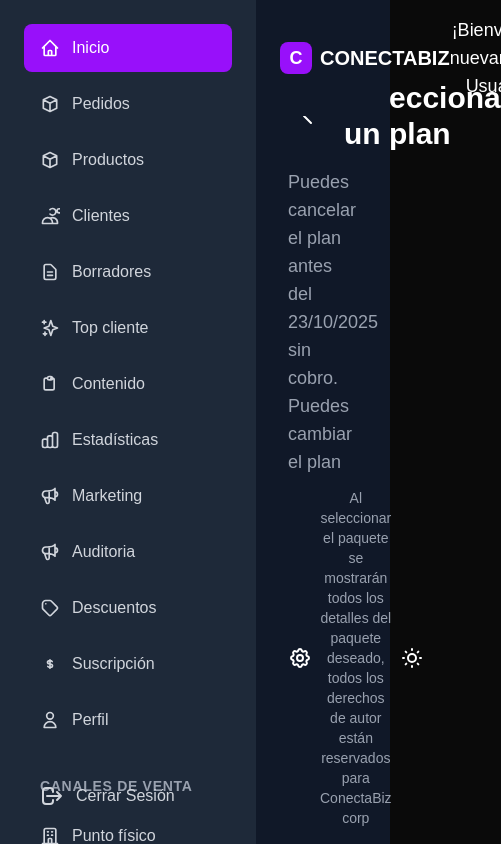
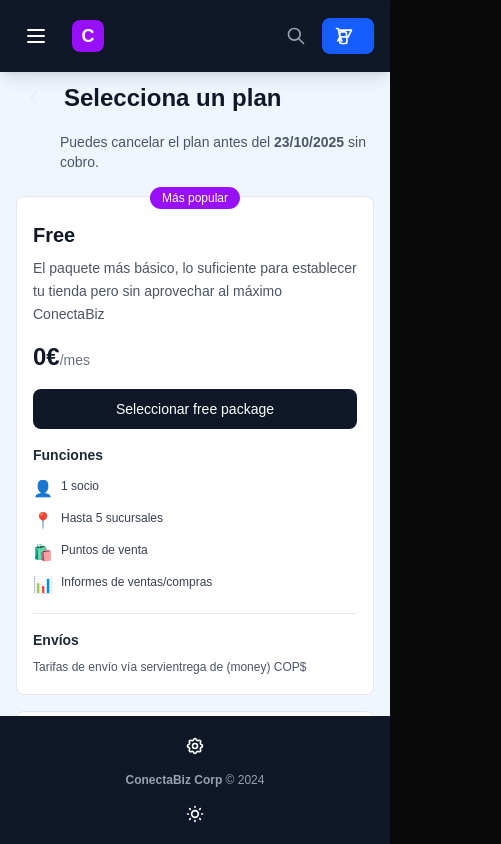
Before and after one commit to MiguelRestrepoL/ConectaBizFend, a Next.js app in the folder frontend/: page /home in a window 390 px wide. Shown: the top 844 px of the page, 501 px wide, since content can reach past the window. Built offline with nearby package versions, Linux system fonts and the light colour scheme; no server answers.

Commit message:
Responsive (testing) v1.0

```diff
--- a/frontend/src/app/components/Footer.jsx
+++ b/frontend/src/app/components/Footer.jsx
@@ -1,12 +1,27 @@
+'use client';
+
 import React from 'react';
 
 const Footer = () => {
   return (
-    <footer className="bg-gray-900 text-white px-6 py-4 flex items-center justify-between fixed bottom-0 left-64 right-0 z-10">
+    <footer className="
+      fixed bottom-0 right-0
+      bg-gray-900 text-white
+      px-4 sm:px-6 lg:px-8 py-3 sm:py-4
+      w-full lg:left-64
+      flex flex-col sm:flex-row
+      items-center justify-between
+      gap-2 sm:gap-0
+      shadow-lg
+      z-30
+    ">
       {/* Settings Icon */}
       <div className="flex items-center">
-        <button className="p-2 hover:bg-gray-700 rounded-lg transition-colors">
-          <svg className="h-6 w-6" fill="none" stroke="currentColor" viewBox="0 0 24 24">
+        <button
+          className="p-2 hover:bg-gray-700 rounded-lg transition-colors"
+          aria-label="Configuración"
+        >
+          <svg className="h-5 w-5 sm:h-6 sm:w-6" fill="none" stroke="currentColor" viewBox="0 0 24 24">
             <path strokeLinecap="round" strokeLinejoin="round" strokeWidth={2} d="M10.325 4.317c.426-1.756 2.924-1.756 3.35 0a1.724 1.724 0 002.573 1.066c1.543-.94 3.31.826 2.37 2.37a1.724 1.724 0 001.065 2.572c1.756.426 1.756 2.924 0 3.35a1.724 1.724 0 00-1.066 2.573c.94 1.543-.826 3.31-2.37 2.37a1.724 1.724 0 00-2.572 1.065c-.426 1.756-2.924 1.756-3.35 0a1.724 1.724 0 00-2.573-1.066c-1.543.94-3.31-.826-2.37-2.37a1.724 1.724 0 00-1.065-2.572c-1.756-.426-1.756-2.924 0-3.35a1.724 1.724 0 001.066-2.573c-.94-1.543.826-3.31 2.37-2.37.996.608 2.296.07 2.572-1.065z" />
             <path strokeLinecap="round" strokeLinejoin="round" strokeWidth={2} d="M15 12a3 3 0 11-6 0 3 3 0 016 0z" />
           </svg>
@@ -15,15 +30,22 @@
 
       {/* Copyright Text */}
       <div className="flex-1 text-center">
-        <p className="text-sm text-gray-400">
-          Al seleccionar el paquete se mostrarán todos los detalles del paquete deseado, todos los derechos de autor están reservados para ConectaBiz corp
+        <p className="text-xs sm:text-sm text-gray-400">
+          <span className="hidden md:inline">
+            Al seleccionar el paquete se mostrarán todos los detalles del paquete deseado, todos los derechos de autor están reservados para
+          </span>
+          <span className="font-semibold"> ConectaBiz Corp</span>
+          <span className="md:hidden"> © 2024</span>
         </p>
       </div>
 
       {/* Theme Toggle */}
       <div className="flex items-center">
-        <button className="p-2 hover:bg-gray-700 rounded-lg transition-colors">
-          <svg className="h-6 w-6" fill="none" stroke="currentColor" viewBox="0 0 24 24">
+        <button
+          className="p-2 hover:bg-gray-700 rounded-lg transition-colors"
+          aria-label="Cambiar tema"
+        >
+          <svg className="h-5 w-5 sm:h-6 sm:w-6" fill="none" stroke="currentColor" viewBox="0 0 24 24">
             <path strokeLinecap="round" strokeLinejoin="round" strokeWidth={2} d="M12 3v1m0 16v1m9-9h-1M4 12H3m15.364 6.364l-.707-.707M6.343 6.343l-.707-.707m12.728 0l-.707.707M6.343 17.657l-.707.707M16 12a4 4 0 11-8 0 4 4 0 018 0z" />
           </svg>
         </button>
--- a/frontend/src/app/components/Header.jsx
+++ b/frontend/src/app/components/Header.jsx
@@ -1,26 +1,50 @@
+'use client';
+
 import React from 'react';
 
-const Header = ({ userName = 'Usuario' }) => {
+const Header = ({ userName = 'Usuario', onMenuClick }) => {
   return (
-    <header className="bg-gray-900 text-white px-6 py-4 flex items-center justify-between fixed top-0 left-64 right-0 z-10">
-      {/* Logo */}
-      <div className="flex items-center space-x-2">
-        <div className="w-8 h-8 bg-purple-600 rounded-lg flex items-center justify-center">
-          <span className="text-white font-bold text-lg">C</span>
+    <header className="
+      fixed top-0 right-0 z-40
+      bg-gray-900 text-white
+      px-4 sm:px-6 lg:px-8 py-4
+      w-full lg:left-64
+      flex items-center justify-between
+      shadow-lg
+    ">
+      {/* Sección Izquierda: Hamburguesa + Logo */}
+      <div className="flex items-center space-x-4">
+        {/* Botón hamburguesa (solo móvil) */}
+        <button
+          onClick={onMenuClick}
+          className="lg:hidden text-white hover:text-gray-300 transition-colors p-2"
+          aria-label="Abrir menú"
+        >
+          <svg className="w-6 h-6" fill="none" stroke="currentColor" viewBox="0 0 24 24">
+            <path strokeLinecap="round" strokeLinejoin="round" strokeWidth={2} d="M4 6h16M4 12h16M4 18h16" />
+          </svg>
+        </button>
+
+        {/* Logo (visible en móvil, oculto en desktop) */}
+        <div className="lg:hidden flex items-center space-x-2">
+          <div className="w-8 h-8 bg-purple-600 rounded-lg flex items-center justify-center">
+            <span className="text-white font-bold text-lg">C</span>
+          </div>
+          <span className="text-lg font-bold hidden sm:inline">CONECTABIZ</span>
         </div>
-        <span className="text-xl font-bold">CONECTABIZ</span>
       </div>
 
-      {/* Welcome Message */}
-      <div className="flex-1 text-center">
+      {/* Mensaje de Bienvenida (solo desktop) */}
+      <div className="hidden lg:flex flex-1 justify-center">
         <h1 className="text-lg font-medium">
           ¡Bienvenido nuevamente {userName}!
         </h1>
       </div>
 
-      {/* Search Bar */}
-      <div className="flex items-center space-x-4">
-        <div className="relative">
+      {/* Sección Derecha: Búsqueda + Acciones */}
+      <div className="flex items-center space-x-2 sm:space-x-4">
+        {/* Búsqueda (oculto en móvil pequeño) */}
+        <div className="hidden sm:block relative">
           <div className="absolute inset-y-0 left-0 pl-3 flex items-center pointer-events-none">
             <svg className="h-5 w-5 text-gray-400" fill="none" stroke="currentColor" viewBox="0 0 24 24">
               <path strokeLinecap="round" strokeLinejoin="round" strokeWidth={2} d="M21 21l-6-6m2-5a7 7 0 11-14 0 7 7 0 0114 0z" />
@@ -29,16 +53,37 @@
           <input
             type="text"
             placeholder="Buscar"
-            className="bg-gray-800 text-white placeholder-gray-400 pl-10 pr-4 py-2 rounded-lg border border-gray-700 focus:outline-none focus:ring-2 focus:ring-purple-500 focus:border-transparent w-64"
+            className="
+              bg-gray-800 text-white placeholder-gray-400
+              pl-10 pr-4 py-2 rounded-lg
+              border border-gray-700
+              focus:outline-none focus:ring-2 focus:ring-purple-500 focus:border-transparent
+              w-32 sm:w-48 lg:w-64
+              transition-all
+            "
           />
         </div>
 
+        {/* Botón de búsqueda (solo móvil) */}
+        <button className="sm:hidden p-2 hover:bg-gray-800 rounded-lg transition-colors">
+          <svg className="h-5 w-5 text-gray-400" fill="none" stroke="currentColor" viewBox="0 0 24 24">
+            <path strokeLinecap="round" strokeLinejoin="round" strokeWidth={2} d="M21 21l-6-6m2-5a7 7 0 11-14 0 7 7 0 0114 0z" />
+          </svg>
+        </button>
+
         {/* Mi Tienda Button */}
-        <button className="bg-blue-600 hover:bg-blue-700 text-white px-4 py-2 rounded-lg flex items-center space-x-2 transition-colors">
+        <button className="
+          bg-blue-600 hover:bg-blue-700 text-white
+          px-3 py-2 sm:px-4 sm:py-2
+          rounded-lg
+          flex items-center space-x-2
+          transition-colors
+          text-sm sm:text-base
+        ">
           <svg className="h-5 w-5" fill="none" stroke="currentColor" viewBox="0 0 24 24">
             <path strokeLinecap="round" strokeLinejoin="round" strokeWidth={2} d="M3 3h2l.4 2M7 13h10l4-8H5.4m0 0L7 13m0 0l-2.5 5M7 13l2.5 5m6-5v6a2 2 0 01-2 2H9a2 2 0 01-2-2v-6m8 0V9a2 2 0 00-2-2H9a2 2 0 00-2 2v4.01" />
           </svg>
-          <span>Mi tienda</span>
+          <span className="hidden sm:inline">Mi tienda</span>
         </button>
       </div>
     </header>
--- /dev/null
+++ b/frontend/src/app/components/Layout.jsx
@@ -0,0 +1,62 @@
+'use client';
+
+import { useState } from 'react';
+import Sidebar from './Sidebar';
+import Header from './Header';
+import Footer from './Footer';
+
+export default function Layout({
+  children,
+  activeItem = 'inicio',
+  userName = 'Usuario'
+}) {
+  const [sidebarOpen, setSidebarOpen] = useState(false);
+
+  const toggleSidebar = () => {
+    setSidebarOpen(!sidebarOpen);
+  };
+
+  const closeSidebar = () => {
+    setSidebarOpen(false);
+  };
+
+  return (
+    <div className="min-h-screen bg-blue-50">
+      {/* Overlay para móvil cuando sidebar está abierto */}
+      {sidebarOpen && (
+        <div
+          className="fixed inset-0 bg-black bg-opacity-50 z-40 lg:hidden"
+          onClick={closeSidebar}
+          aria-hidden="true"
+        />
+      )}
+
+      {/* Sidebar Responsivo */}
+      <Sidebar
+        activeItem={activeItem}
+        isOpen={sidebarOpen}
+        onClose={closeSidebar}
+      />
+
+      {/* Header Responsivo */}
+      <Header
+        userName={userName}
+        onMenuClick={toggleSidebar}
+      />
+
+      {/* Main Content Responsivo */}
+      <main className="
+        pt-20 pb-20
+        px-4 sm:px-6 lg:px-8
+        lg:ml-64
+        transition-all duration-300
+        min-h-screen
+      ">
+        {children}
+      </main>
+
+      {/* Footer Responsivo */}
+      <Footer />
+    </div>
+  );
+}
--- a/frontend/src/app/components/PlanCard.jsx
+++ b/frontend/src/app/components/PlanCard.jsx
@@ -11,45 +11,82 @@
   onSelect
 }) => {
   return (
-    <div className="bg-gray-100 text-gray-900 rounded-lg p-6 relative hover:shadow-lg transition-shadow">
+    <div className="
+      bg-white text-gray-900 rounded-lg
+      p-4 sm:p-6
+      relative
+      hover:shadow-lg transition-shadow
+      border border-gray-200
+      flex flex-col
+      h-full
+    ">
       {/* Popular Tag */}
       {isPopular && (
         <div className="absolute -top-3 left-1/2 transform -translate-x-1/2">
-          <span className="bg-purple-600 text-white px-4 py-1 rounded-full text-sm font-medium">
+          <span className="
+            bg-purple-600 text-white
+            px-3 sm:px-4 py-1
+            rounded-full
+            text-xs sm:text-sm
+            font-medium
+            whitespace-nowrap
+          ">
             Más popular
           </span>
         </div>
       )}
 
       {/* Plan Title */}
-      <h3 className="text-2xl font-bold mb-2">{title}</h3>
+      <h3 className="text-xl sm:text-2xl font-bold mb-2 mt-2">
+        {title}
+      </h3>
 
       {/* Plan Description */}
-      <p className="text-gray-600 mb-4 text-sm leading-relaxed">
+      <p className="text-gray-600 mb-4 text-sm sm:text-base leading-relaxed flex-grow">
         {description}
       </p>
 
       {/* Price */}
-      <div className="text-3xl font-bold mb-6">
+      <div className="text-2xl sm:text-3xl font-bold mb-4 sm:mb-6 text-gray-900">
         {price}
+        <span className="text-sm sm:text-base font-normal text-gray-500">/mes</span>
       </div>
 
       {/* Select Button */}
       <button
         onClick={onSelect}
-        className="w-full bg-black text-white py-3 px-4 rounded-lg font-medium hover:bg-gray-800 transition-colors mb-6"
+        className="
+          w-full
+          bg-gray-900 text-white
+          py-2.5 sm:py-3 px-4
+          rounded-lg
+          font-medium
+          hover:bg-gray-800
+          transition-colors
+          mb-4 sm:mb-6
+          text-sm sm:text-base
+        "
       >
         {buttonText}
       </button>
 
       {/* Features Section */}
-      <div className="mb-6">
-        <h4 className="font-semibold mb-3 text-gray-800">Funciones</h4>
+      <div className="mb-4 sm:mb-6">
+        <h4 className="font-semibold mb-3 text-gray-800 text-sm sm:text-base">
+          Funciones
+        </h4>
         <ul className="space-y-2">
           {features.map((feature, index) => (
-            <li key={index} className="flex items-center space-x-2 text-sm">
-              <span className="text-gray-600">{feature.icon}</span>
-              <span>{feature.text}</span>
+            <li
+              key={index}
+              className="flex items-start space-x-2 text-xs sm:text-sm"
+            >
+              <span className="text-base sm:text-lg flex-shrink-0">
+                {feature.icon}
+              </span>
+              <span className="text-gray-700 leading-relaxed">
+                {feature.text}
+              </span>
             </li>
           ))}
         </ul>
@@ -57,9 +94,13 @@
 
       {/* Shipping Section */}
       {shipping && (
-        <div>
-          <h4 className="font-semibold mb-2 text-gray-800">Envíos</h4>
-          <p className="text-sm text-gray-600">{shipping}</p>
+        <div className="pt-4 border-t border-gray-200">
+          <h4 className="font-semibold mb-2 text-gray-800 text-sm sm:text-base">
+            Envíos
+          </h4>
+          <p className="text-xs sm:text-sm text-gray-600 leading-relaxed">
+            {shipping}
+          </p>
         </div>
       )}
     </div>
--- a/frontend/src/app/components/Sidebar.jsx
+++ b/frontend/src/app/components/Sidebar.jsx
@@ -1,9 +1,11 @@
+'use client';
+
 import React, { useState } from 'react';
 import Link from 'next/link';
 import { authService } from '../api/auth';
 import ConfirmModal from './ConfirmModal';
 
-const Sidebar = ({ activeItem = 'inicio' }) => {
+const Sidebar = ({ activeItem = 'inicio', isOpen = false, onClose }) => {
   const [showLogoutModal, setShowLogoutModal] = useState(false);
   const [logoutLoading, setLogoutLoading] = useState(false);
 
@@ -103,7 +105,7 @@
       label: 'Auditoria',
       icon: (
         <svg className="w-5 h-5" fill="none" stroke="currentColor" viewBox="0 0 24 24">
-          <path strokeLinecap="round" strokeLinejoin="round" strokeWidth={2} d="M11 5.882V19.24a1.76 1.76 0 01-3.417.592l-2.147-6.15M18 13a3 3 0 100-6M5.436 13.683A4.001 4.001 0 017 6h1.832c4.1 0 7.625-1.234 9.168-3v14c-1.543-1.766-5.067-3-9.168-3H7a3.988 3.988 0 01-1.564-.317z" />
+          <path strokeLinecap="round" strokeLinejoin="round" strokeWidth={2} d="M9 12h6m-6 4h6m2 5H7a2 2 0 01-2-2V5a2 2 0 012-2h5.586a1 1 0 01.707.293l5.414 5.414a1 1 0 01.293.707V19a2 2 0 01-2 2z" />
         </svg>
       ),
       href: '/auditoria'
@@ -140,19 +142,6 @@
     }
   ];
 
-
-  const handleLogout = async () => {
-    setLogoutLoading(true);
-    try {
-      await authService.logout();
-    } catch (error) {
-      console.error('Error al cerrar sesión:', error);
-    } finally {
-      setLogoutLoading(false);
-      setShowLogoutModal(false);
-    }
-  };
-
   const salesChannels = [
     {
       id: 'punto-fisico',
@@ -176,15 +165,62 @@
     }
   ];
 
+  const handleLogout = async () => {
+    try {
+      await authService.logout();
+    } catch (error) {
+      console.error('Error al cerrar sesión:', error);
+    }
+  };
+
+  const handleLinkClick = () => {
+    // Cerrar sidebar en móvil cuando se hace click en un link
+    if (onClose) {
+      onClose();
+    }
+  };
+
   return (
-    <div className="w-64 bg-gray-800 text-white h-screen fixed left-0 top-0 overflow-y-auto">
+    <aside className={`
+      fixed left-0 top-0
+      h-screen w-64
+      bg-gray-800 text-white
+      overflow-y-auto
+      z-50
+      transition-transform duration-300 ease-in-out
+
+      ${isOpen ? 'translate-x-0' : '-translate-x-full'}
+      lg:translate-x-0
+    `}>
       <div className="p-6">
+        {/* Header con Logo y Botón Cerrar */}
+        <div className="flex items-center justify-between mb-8">
+          <div className="flex items-center space-x-2">
+            <div className="w-8 h-8 bg-purple-600 rounded-lg flex items-center justify-center">
+              <span className="text-white font-bold text-lg">C</span>
+            </div>
+            <span className="text-xl font-bold">CONECTABIZ</span>
+          </div>
+
+          {/* Botón cerrar (solo visible en móvil) */}
+          <button
+            onClick={onClose}
+            className="lg:hidden text-white hover:text-gray-300 transition-colors p-2"
+            aria-label="Cerrar menú"
+          >
+            <svg className="w-6 h-6" fill="none" stroke="currentColor" viewBox="0 0 24 24">
+              <path strokeLinecap="round" strokeLinejoin="round" strokeWidth={2} d="M6 18L18 6M6 6l12 12" />
+            </svg>
+          </button>
+        </div>
+
         {/* Navigation Items */}
         <nav className="space-y-2 mb-8">
           {navigationItems.map((item) => (
             <Link
               key={item.id}
               href={item.href}
+              onClick={handleLinkClick}
               className={`flex items-center space-x-3 px-4 py-3 rounded-lg transition-colors ${
                 activeItem === item.id
                   ? 'bg-purple-600 text-white'
@@ -207,6 +243,7 @@
               <Link
                 key={channel.id}
                 href={channel.href}
+                onClick={handleLinkClick}
                 className="flex items-center space-x-3 px-4 py-3 rounded-lg text-gray-300 hover:bg-gray-700 hover:text-white transition-colors"
               >
                 {channel.icon}
@@ -217,7 +254,7 @@
         </div>
 
         {/* Logout Button */}
-        <div className="absolute bottom-6 left-6 right-6">
+        <div className="border-t border-gray-700 pt-4">
           <button
             onClick={handleLogout}
             className="w-full flex items-center space-x-3 px-4 py-3 rounded-lg text-gray-300 hover:bg-red-600 hover:text-white transition-colors group"
@@ -229,8 +266,9 @@
           </button>
         </div>
       </div>
-    </div>
+    </aside>
   );
 };
 
+
 export default Sidebar;
--- a/frontend/src/app/home/page.jsx
+++ b/frontend/src/app/home/page.jsx
@@ -1,10 +1,8 @@
 'use client';
 
 import React from 'react';
-import Sidebar from '../components/Sidebar';
-import Header from '../components/Header';
+import Layout from '../components/Layout';
 import PlanCard from '../components/PlanCard';
-import Footer from '../components/Footer';
 
 export default function Home() {
   // Datos de los planes de suscripción
@@ -61,34 +59,44 @@
     // Aquí puedes agregar la lógica para manejar la selección del plan
   };
 
+  const handleGoBack = () => {
+    window.history.back();
+  };
+
   return (
-    <div className="min-h-screen bg-gray-900 text-white">
-      {/* Sidebar */}
-      <Sidebar activeItem="inicio" />
-
-      {/* Header */}
-      <Header userName="Usuario" />
-
-      {/* Main Content */}
-      <main className="ml-64 pt-20 pb-20 px-8">
+    <Layout activeItem="inicio" userName="Usuario">
+      {/* Solo el contenido específico de la página */}
       <div className="max-w-7xl mx-auto">
-          {/* Page Title */}
-          <div className="mb-8">
+        {/* Page Title - RESPONSIVE */}
+        <div className="mb-6 sm:mb-8">
           <div className="flex items-center mb-4">
-              <button className="mr-4 p-2 hover:bg-gray-700 rounded-lg transition-colors">
-                <svg className="h-6 w-6" fill="none" stroke="currentColor" viewBox="0 0 24 24">
+            <button
+              onClick={handleGoBack}
+              className="mr-3 sm:mr-4 p-2 hover:bg-gray-700 rounded-lg transition-colors"
+              aria-label="Volver"
+            >
+              <svg className="h-5 w-5 sm:h-6 sm:w-6" fill="none" stroke="currentColor" viewBox="0 0 24 24">
                 <path strokeLinecap="round" strokeLinejoin="round" strokeWidth={2} d="M15 19l-7-7 7-7" />
               </svg>
             </button>
-              <h1 className="text-3xl font-bold">Selecciona un plan</h1>
+            <h1 className="text-2xl sm:text-3xl lg:text-4xl font-bold text-gray-900">
+              Selecciona un plan
+            </h1>
           </div>
-            <p className="text-gray-400 text-lg">
-              Puedes cancelar el plan antes del {new Date().toLocaleDateString('es-ES')} sin cobro. Puedes cambiar el plan cuando desees
+          <p className="text-gray-600 text-sm sm:text-base lg:text-lg pl-11 sm:pl-14">
+            Puedes cancelar el plan antes del <span className="font-semibold">{new Date().toLocaleDateString('es-ES')}</span> sin cobro.
+            <span className="hidden sm:inline"> Puedes cambiar el plan cuando desees</span>
           </p>
         </div>
 
-          {/* Plans Grid */}
-          <div className="grid grid-cols-1 md:grid-cols-2 lg:grid-cols-3 gap-8">
+        {/* Plans Grid - RESPONSIVE */}
+        <div className="
+          grid
+          grid-cols-1
+          md:grid-cols-2
+          lg:grid-cols-3
+          gap-4 sm:gap-6 lg:gap-8
+        ">
           {plans.map((plan, index) => (
             <PlanCard
               key={index}
@@ -104,10 +112,6 @@
           ))}
         </div>
       </div>
-      </main>
-
-      {/* Footer */}
-      <Footer />
-    </div>
+    </Layout>
   );
 }
```
Lines whose indentation alone changed are shown as unchanged.
